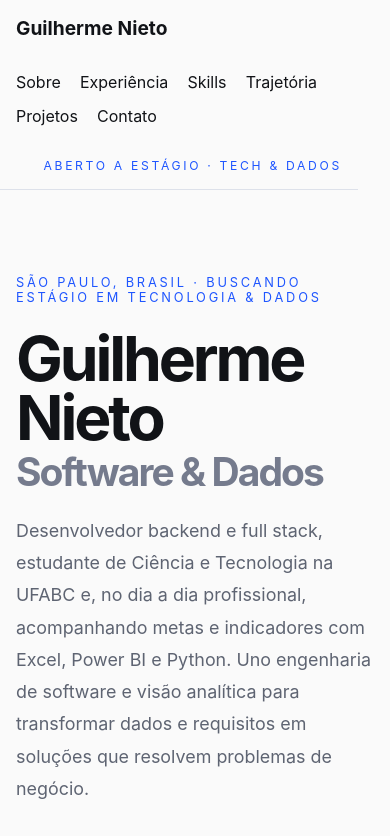
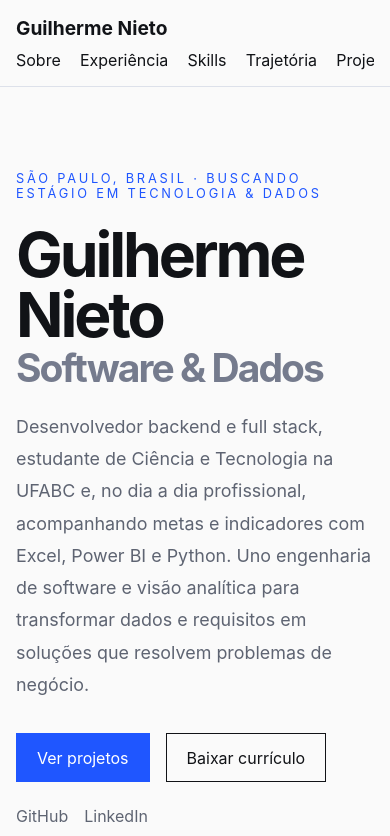
Before and after one commit to GuilhermeCustodioNieto/Portifolio, a React (Vite) app in the folder portifolio/: page / in a window 390 px wide. Shown: the top 836 px of the page. Built offline with nearby package versions, Linux system fonts and the light colour scheme; a web font is replaced by a local one.

Commit message:
fix: corrige header no mobile (largura, status e navegação)
Co-Authored-By: Claude Opus 5.5 <noreply@anthropic.com>

```diff
--- a/portifolio/src/App.css
+++ b/portifolio/src/App.css
@@ -479,7 +479,6 @@ html {
 }
 
 @media (max-width: 1024px) {
-  .header,
   .section,
   .footer {
     width: min(100% - 2rem, 1180px);
@@ -491,6 +490,7 @@ html {
   }
 
   .status {
+    justify-self: start;
     border-left: 0;
     padding-left: 0;
   }
@@ -559,9 +559,22 @@ html {
     padding: 1rem;
   }
 
+  .header {
+    gap: 0.6rem;
+  }
+
   .nav {
     justify-content: flex-start;
-    gap: 0.9rem 1.2rem;
+    flex-wrap: nowrap;
+    gap: 1.2rem;
+    width: 100%;
+    overflow-x: auto;
+    scrollbar-width: none;
+    white-space: nowrap;
+  }
+
+  .status {
+    display: none;
   }
 
   .contact-links a {
```
